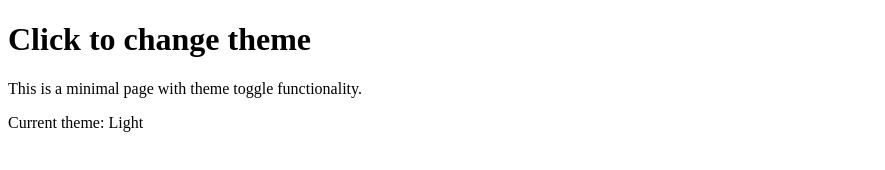
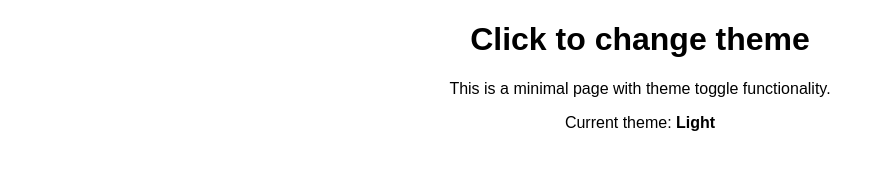
Before and after one commit to QuantumSpectre58/my-website, a plain HTML site: page index.html in a window 1280 px wide. Shown: the whole page, without its empty margins (0-885 px from the left). Drawn offline with Linux system fonts and the light colour scheme.

Commit message:
Update index.html

```diff
--- a/index.html
+++ b/index.html
@@ -1,9 +1,9 @@
 <!DOCTYPE html>
 <html>
-  <body style="transition:.5s" onclick="document.documentElement.toggleAttribute('data-theme')" data-theme="">
+  <body style="transition:.5s;text-align:center;font-family:sans-serif" onclick="document.documentElement.toggleAttribute('data-theme')" data-theme="">
     <h1>Click to change theme</h1>
     <p>This is a minimal page with theme toggle functionality.</p>
-    <p>Current theme: <span id="theme-status">Light</span></p>
+    <p>Current theme: <span id="theme-status" style="font-weight:bold;">Light</span></p>
     <script>
       document.body.onclick = () => {
         document.documentElement.toggleAttribute('data-theme');
```
